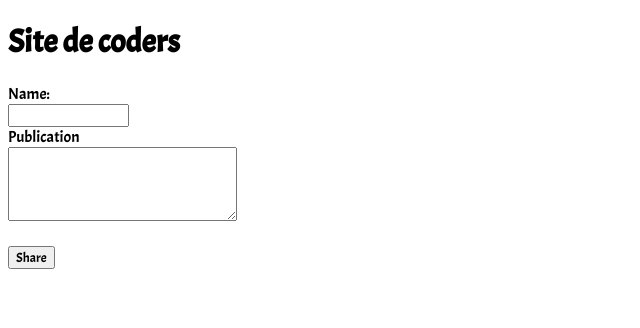
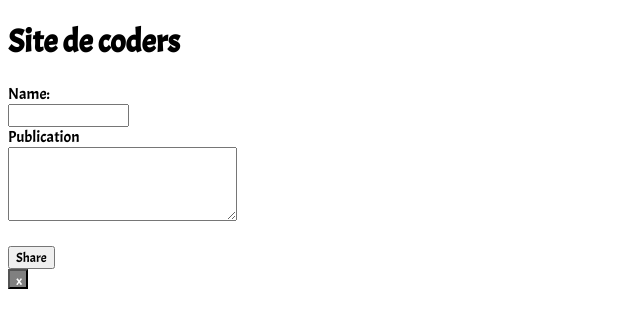
Before and after one commit to lesashley/Site-coders, a plain HTML site: page index.html in a window 1280 px wide. Both pictures are taken after a click on the button "Share". Shown: the full height of the page, 0-640 px from the left. Drawn offline with Linux system fonts and the light colour scheme.

Commit message:
Funcion en js

```diff
--- a/assets/css/main.css
+++ b/assets/css/main.css
@@ -6,3 +6,13 @@ body{
   background-repeat: no-repeat;
   background-size: cover;
 }
+
+.button{
+  background-color: gray;
+  color: white;
+  width: 20px;
+  height: 20px;
+}
+
+.content-text{
+}
--- a/assets/js/app.js
+++ b/assets/js/app.js
@@ -1,21 +1,43 @@
+var documentFragment = document.createDocumentFragment();
 function Coder() {
   this.coders = [];
-  this.addCoders = function () {
+  this.addCoders = function (autor,text) {
     this.coders.push({
-      name : name,
-      publication : publication
+      name : autor,
+      publication : text
     });
   }
-  this.createPost= function (text,id) {
-    var div = document.createElement("div");
-    div.setAttribute("id")
+  this.createPost= function (autor,text) {
+    var content = document.createElement("article");
+    content.setAttribute("class","content-text");
+    var status = document.createElement("div");
+    status.setAttribute("class","estado");
+    status.textContent = text;
+    var name = document.createElement("div");
+    name.setAttribute("class", "name");
+    name.textContent=autor;
+    var deleteContent = document.createElement("button");
+    deleteContent.setAttribute("class", "button");
+    deleteContent.textContent="x";
+    deleteContent.addEventListener("click",function () {
+      content.removeChild(status);
+      content.removeChild(name);
+      content.removeChild(deleteContent);
+      content.parentNode.removeChild(content);
+    });
+    content.appendChild(status);
+    content.appendChild(name);
+    content.appendChild(deleteContent);
+    documentFragment.appendChild(content);
+    document.getElementById("status").prepend(documentFragment);
+    this.addCoders(autor,text);
+    }
   }
-}
 
 var coder = new Coder();
 
-
-
 document.getElementById("submit").addEventListener("click",function () {
-
+  var author = document.getElementById("nickname").value;
+  var textCoder = document.getElementById("text-coder").value;
+  coder.createPost(author,textCoder);
 });
--- a/index.html
+++ b/index.html
@@ -14,12 +14,12 @@
     <form action="" id="share">
       <h1>Site de coders</h1>
       <label for="name">Name: </label><br>
-      <input type="text" name="" value=""><br>
+      <input type="text" name="" id="nickname"><br>
       <label for="publication">Publication</label><br>
-      <textarea name="name" rows="4" cols="40" class="text"></textarea><br><br>
+      <textarea name="name" rows="4" cols="40" id="text-coder"></textarea><br><br>
       <button type="button" name="button" id="submit">Share</button>
     </form>
-    <div id="status"></div>
+    <section id="status"></section>
     <script type="text/javascript" src = "assets/js/app.js"></script>
   </body>
 </html>
```
Also changed, not shown: assets/images/delete1.png (added).
